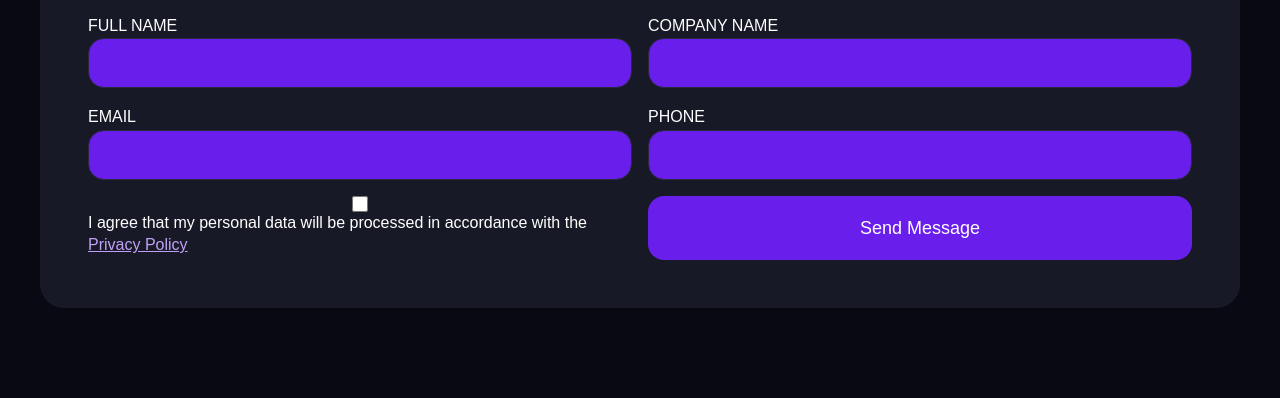
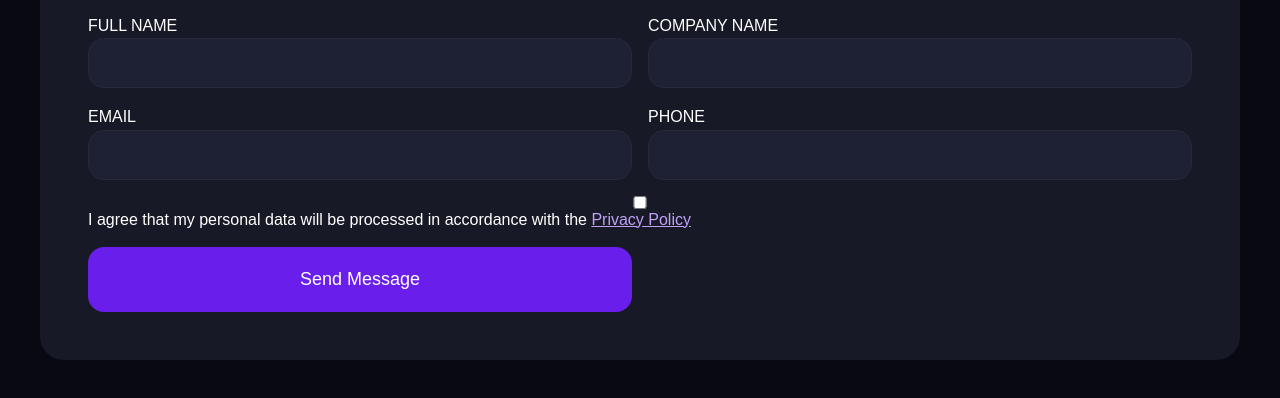
Before and after one commit to Annie-Huang/form-styling-essentials, a website: page index.html in a window 1280 px wide. Shown: the part 224-622 px from the top of the page. Drawn offline with Linux system fonts and the light colour scheme.

Commit message:
'I agree..' checkbox, make it the full length

```diff
--- a/style.css
+++ b/style.css
@@ -19,8 +19,8 @@ form {
 }
 
 input {
-  /*background: var(--surface-2);*/
-  background: var(--accent);
+  background: var(--surface-2);
+  /*background: var(--accent);*/
   color: var(--text-1);
   border: var(--border);
   border-radius: 16px;
@@ -29,6 +29,11 @@ input {
   /* The way to get rid of the browser min-width attached to each input field,
   see attachment of screen getting too small when we don't have the next line. */
   width: 100%;
+}
+
+.form-group:has(.fine-print) {
+  grid-column: 1 / -1;
+  /*background: red;*/
 }
 
 /* general styling */
```
